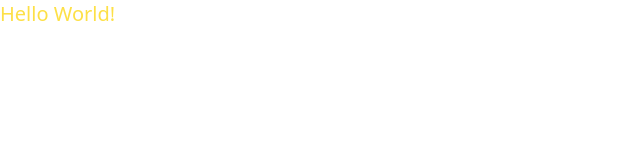
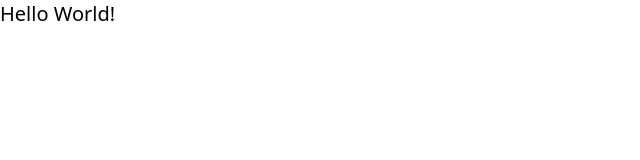
Before and after one commit to Velocity-IIITDWD/velocity, a website built with Vite: page src/index.html in a window 1280 px wide. Shown: the whole page, without its empty margins (0-640 px from the left). Built offline with nearby package versions, Linux system fonts and the light colour scheme.

Commit message:
home page

```diff
--- a/src/index.html
+++ b/src/index.html
@@ -13,7 +13,7 @@
     <title>Velocity Website</title>
   </head>
   <body>
-    <div id="app" class="text-xl text-yellow-300">Hello World!</div>
+    <div id="app" class="text-xl">Hello World!</div>
     <script type="module" src="./scripts/main.js"></script>
   </body>
 </html>
```
